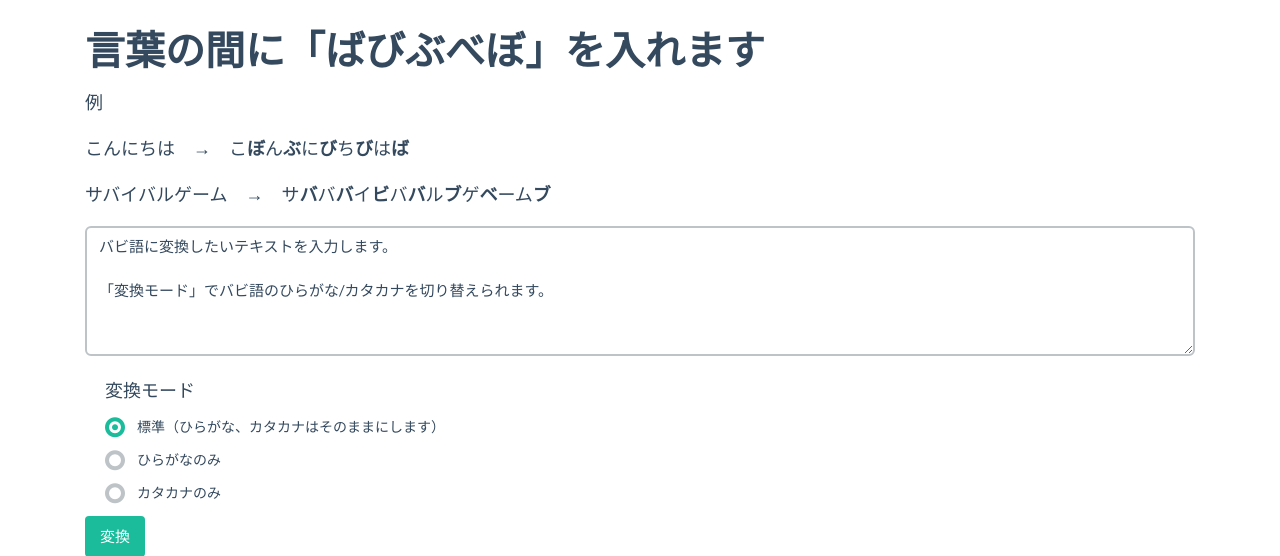
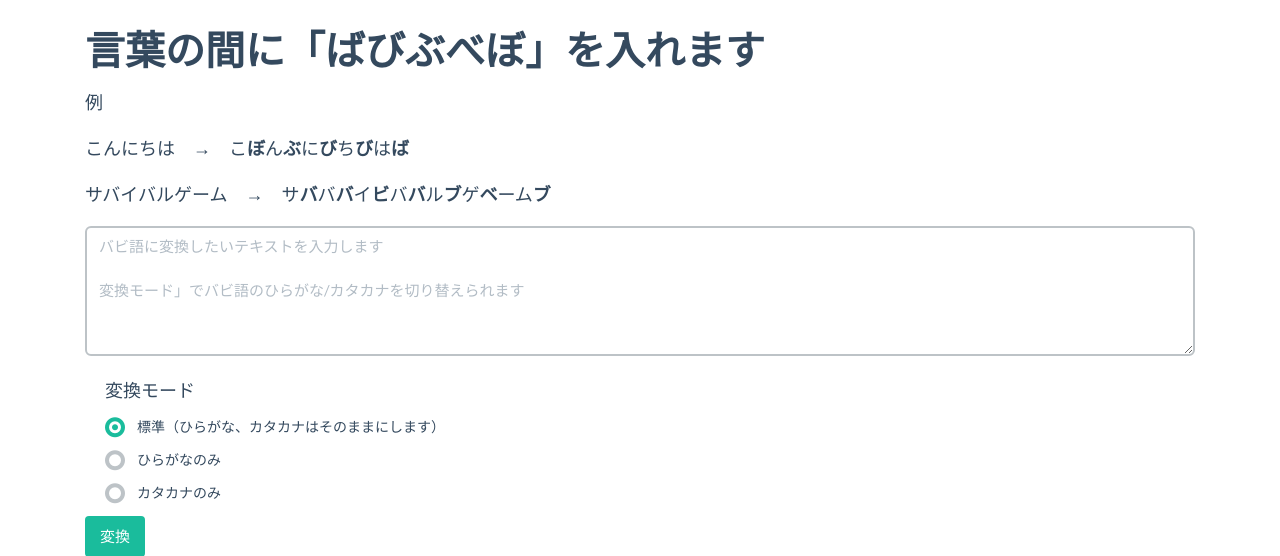
Before and after one commit to skokado/babigo-honnyaku, a Django app: template app/templates/index.html in a window 1280 px wide. Shown: the part 367-923 px from the top of the page. Run offline with Django 3.2, Linux system fonts and the light colour scheme; the template is opened without the code that fills it, so the values that code supplies are empty; some libraries are stand-ins or nearby versions.

Commit message:
デフォルト表示メッセージを placeholder に変更

```diff
--- a/app/templates/index.html
+++ b/app/templates/index.html
@@ -32,9 +32,8 @@
           {% if before_text %}
             <textarea name="before-text" class="form-control" id="before-text" rows="5" placeholder="文章を入力してください">{{ before_text }}</textarea>
           {% else %}
-            <textarea name="before-text" class="form-control" id="before-text" rows="5" placeholder="文章を入力してください">バビ語に変換したいテキストを入力します。
-
-「変換モード」でバビ語のひらがな/カタカナを切り替えられます。</textarea>
+            <textarea name="before-text" class="form-control" id="before-text" rows="5"
+              placeholder="バビ語に変換したいテキストを入力します&#13;&#10; &#13;&#10;変換モード」でバビ語のひらがな/カタカナを切り替えられます"></textarea>
           {% endif %}
         </div>
         <div class="form-check">変換モード
```
